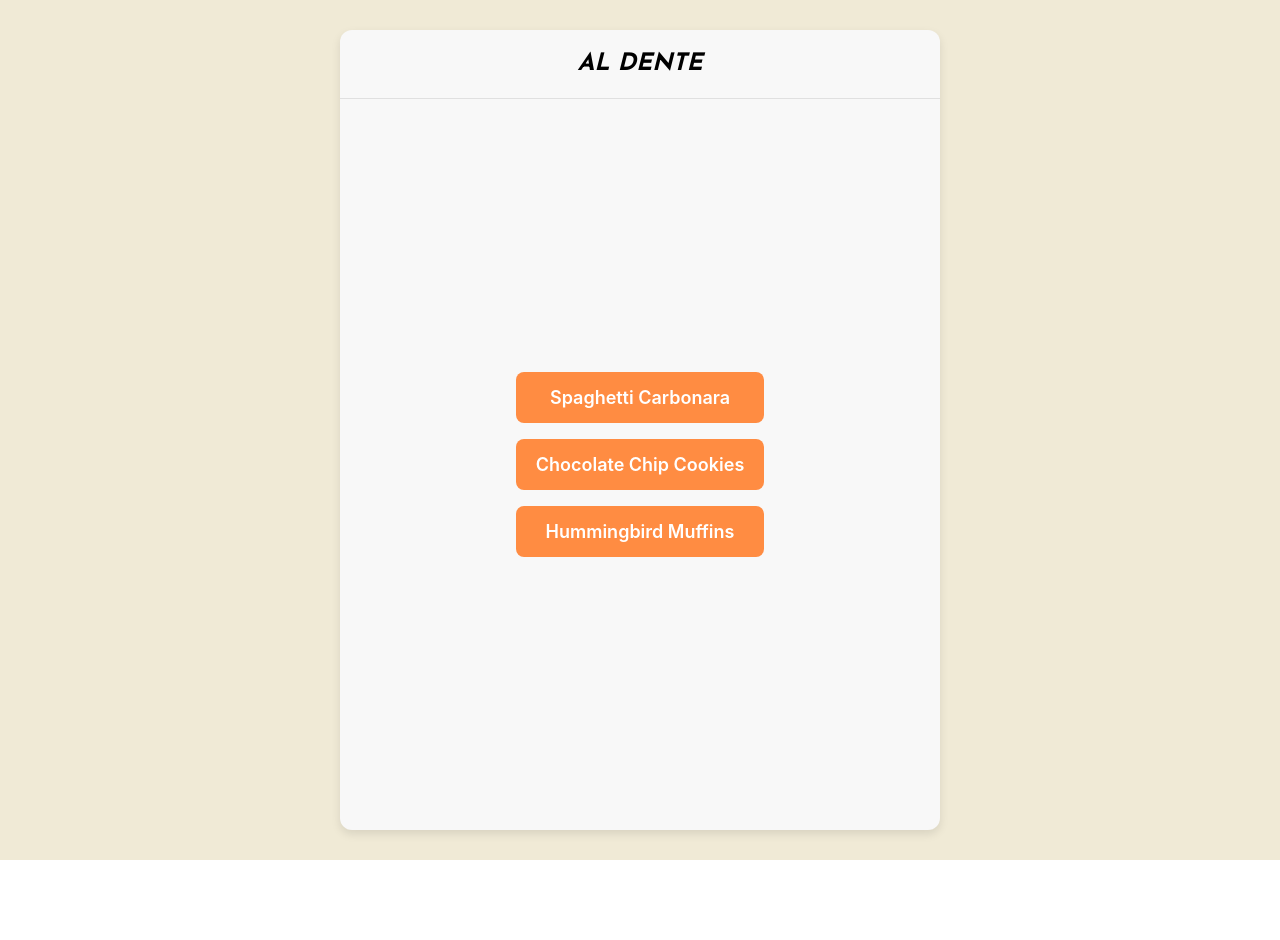
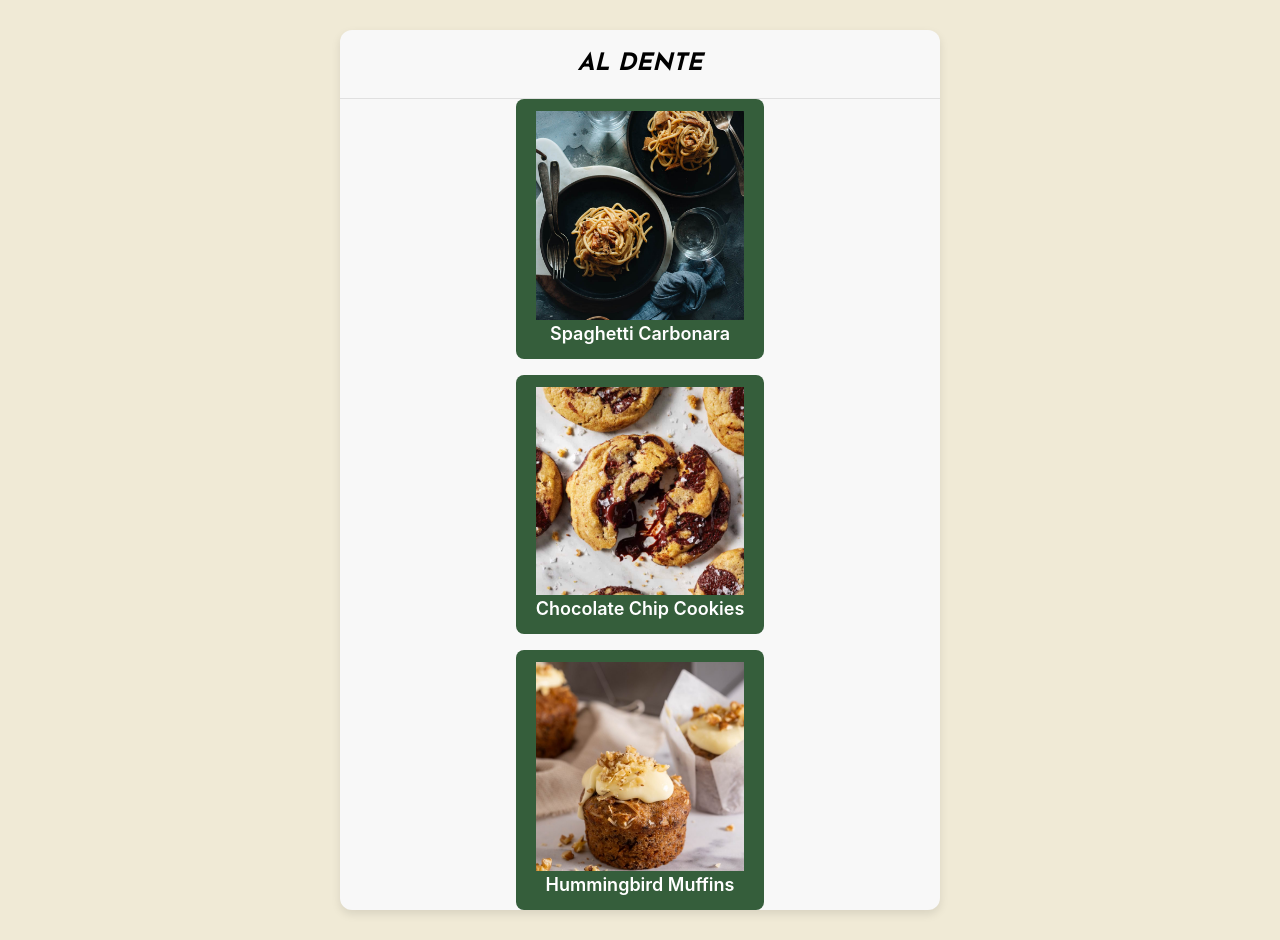
Before and after one commit to daniyal-dawood-ut/CS378-Project-V2, a Next.js app in the folder cs378-project/: page / in a window 1280 px wide. Before the commit the page ends 860 px from the top, so only its background shows below. Built offline with nearby package versions, Linux system fonts and the light colour scheme.

Commit message:
resume doesn't carry between recipes

```diff
--- a/cs378-project/src/app/page.tsx
+++ b/cs378-project/src/app/page.tsx
@@ -58,6 +58,8 @@ export default function Home() {
 
   const handleSelectRecipe = (recipeName: string) => {
     setSelectedRecipe(recipeName);
+    setHasStartedRecipe(false);
+    setCurrentStepIndex(0);
     setCurrentView("start");
   }
 
--- a/cs378-project/src/components/Ingredients.tsx
+++ b/cs378-project/src/components/Ingredients.tsx
@@ -104,7 +104,7 @@ const Ingredients: React.FC<IngredientsProps> = ({ onContinueToInstructions, onB
     <div className={styles.container}>
       <div className={styles.header}>
         <button className={styles.backButton} onClick={onBack}>
-          ← Back to Hummingbird Muffins
+          ← Back to {selected}
         </button>
         <button className={styles.settingsButton} onClick={() => setShowSettings(true)}>
           <svg viewBox="0 0 24 24" width="24" height="24" className={styles.settingsIcon}>
--- a/cs378-project/src/components/LandingPage.module.css
+++ b/cs378-project/src/components/LandingPage.module.css
@@ -48,7 +48,7 @@
     padding: 12px 20px;
     border: none;
     border-radius: 8px;
-    background-color: #ff8c42;
+    background-color: #355e3b;
     color: white;
     cursor: pointer;
     transition: 0.3s;
@@ -59,3 +59,20 @@
 .button:hover {
     background-color: #e67334;
 }
+
+.imageWrapper {
+    width: 100%;
+    height: 0;
+    padding-bottom: 100%; /* Creates a square by setting the padding bottom to 100% of the width */
+    position: relative;
+    overflow: hidden;
+}
+
+.recipeImage {
+    position: absolute;
+    top: 0;
+    left: 0;
+    width: 100%;
+    height: 100%;
+    object-fit: cover;
+}
--- a/cs378-project/src/components/LandingPage.tsx
+++ b/cs378-project/src/components/LandingPage.tsx
@@ -27,15 +27,28 @@ export default function LandingPage({ onEnter, onSelectRecipe }: LandingPageProp
         <h1 className={styles.title}>AL DENTE</h1>
       </div>
       <div className={styles.content}>
-        {recipes.map((recipe) => (
+        {recipes.map((recipe) => {
+          // Format the recipe name for the image path
+          const formattedRecipe = recipe.recipeName.toLowerCase().replace(/\s+/g, "_");
+
+          return (
             <button
               key={recipe.recipeName}
               className={styles.button}
               onClick={() => onSelectRecipe(recipe.recipeName)}
             >
-            {recipe.recipeName}
+              {/* Show the image and recipe name */}
+              <div className={styles.imageWrapper}>
+                <img
+                  src={`/images/${formattedRecipe}/cover_photo.jpg`}
+                  alt={recipe.recipeName}
+                  className={styles.recipeImage}
+                />
+              </div>
+              <span>{recipe.recipeName}</span>
             </button>
-        ))}
+          );
+        })}
       </div>
     </div>
   );
```
Lines whose indentation alone changed are shown as unchanged.
